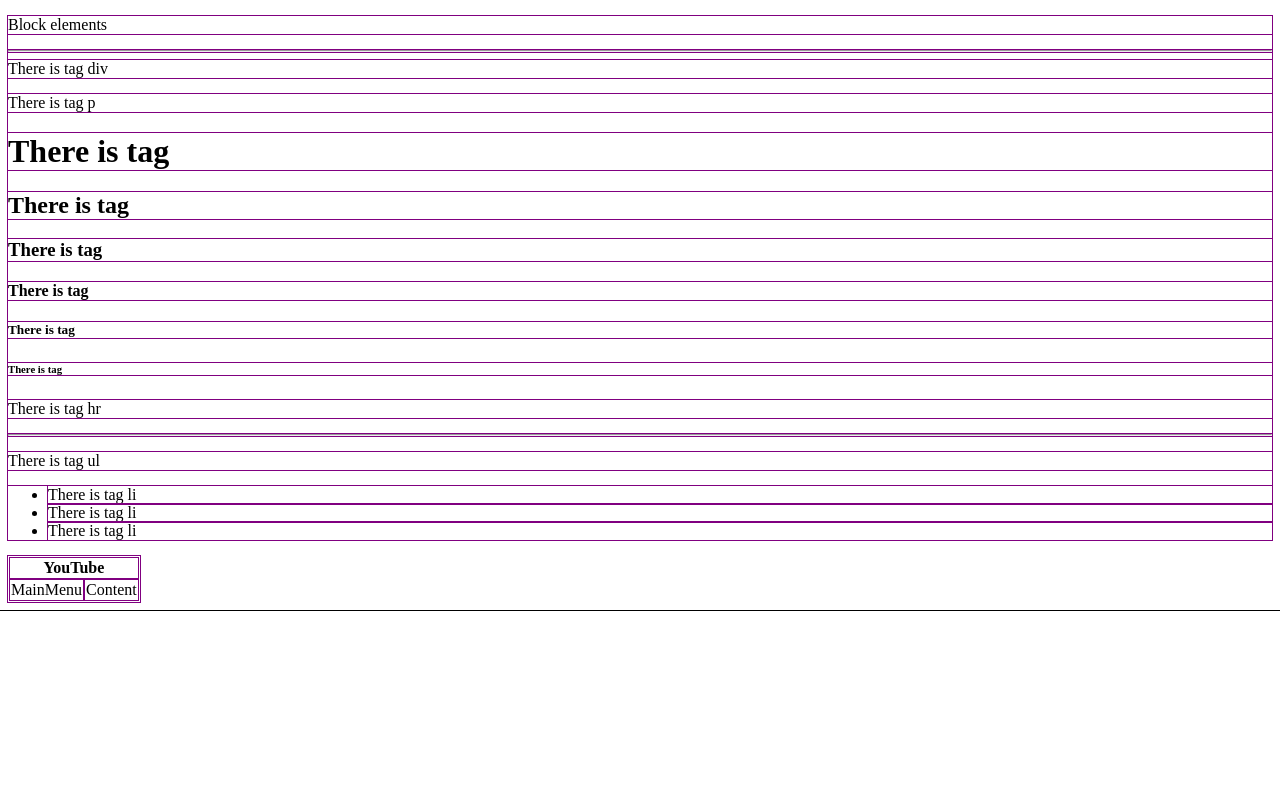
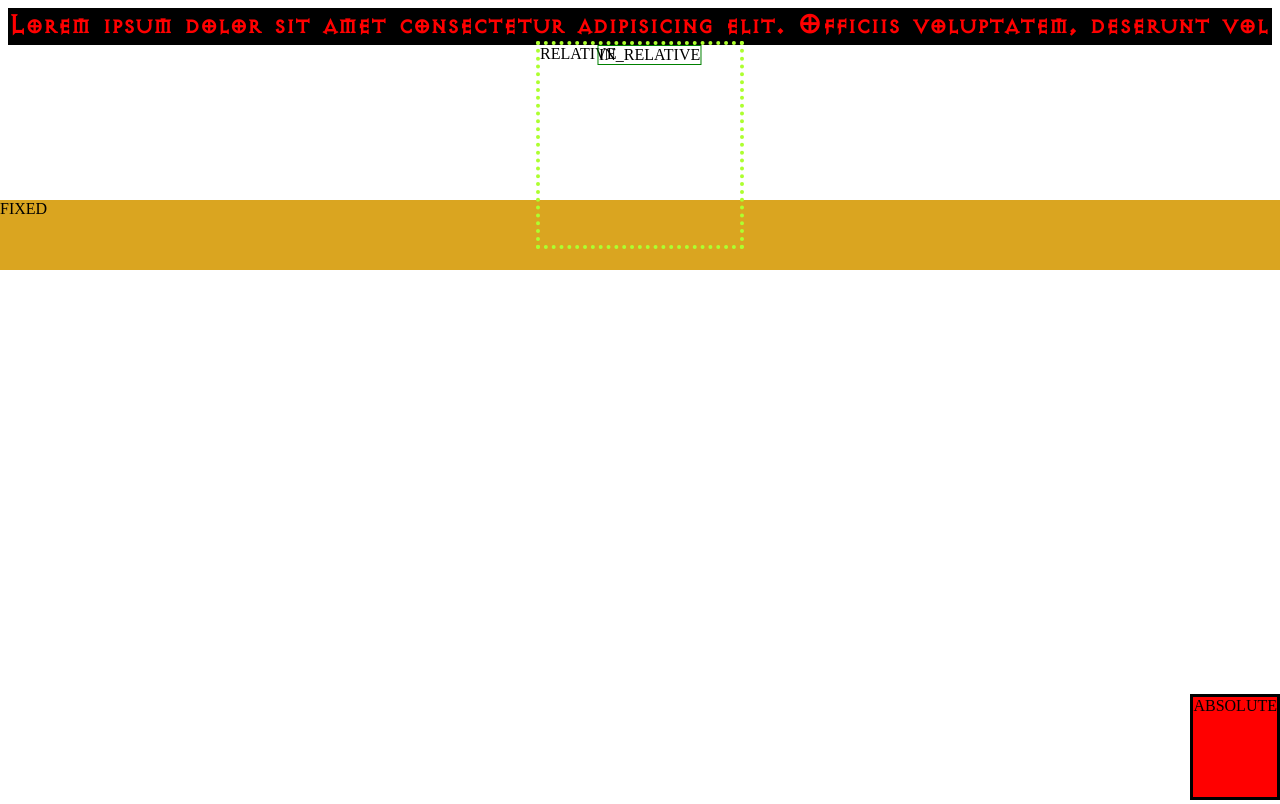
Before and after one commit to Ksaltotun/HelloWorld, a website: page Project/src/index.html in a window 1280 px wide. Shown: the top 804 px of the page. Drawn offline with nearby package versions, Linux system fonts and the light colour scheme; files that its build step writes are made by us from their sources.

Commit message:
bullshit

```diff
--- a/Project/src/index.html
+++ b/Project/src/index.html
@@ -8,45 +8,83 @@
     <title>Web page</title>
 </head>
 <body>
-    <div>
-        <div>
-            <p>
-                Block elements
-            </p>
-            <hr>
-            <div>There is tag div</div>
-            <p>There is tag p</p>
-            <h1>There is tag</h1>
-            <h2>There is tag</h2>
-            <h3>There is tag</h3>
-            <h4>There is tag</h4>
-            <h5>There is tag</h5>
-            <h6>There is tag</h6>
-            <p>There is tag hr</p><hr>
-            <p>There is tag ul</p>
-            <ul>
-                <li>There is tag li</li>
-                <li>There is tag li</li>
-                <li>There is tag li</li>
-            </ul>
+    <div class="font-example">
+        Lorem ipsum dolor sit amet consectetur adipisicing elit. Officiis voluptatem, deserunt vol
+    </div>
+    <div class="test">
+        FIXED
+    </div>
+<div class="test1">
+    ABSOLUTE
+</div>
 
-
-        </div>
-
-
-
-
+<div class="test2">
+    RELATIVE
+    <div class="test2_1">
+        IN_RELATIVE
     </div>
-    <table >
-        <tr>
-            <th colspan="2">
-                YouTube
-            </th>
-        </tr>
-        <td>MainMenu</td>
-        <td >Content</td>
-    </table>
-
+</div>
+    <br>
+    <br>
+    <br>
+    <br>
+    <br>
+    <br>
+    <br>
+    <br>
+    <br>
+    <br>
+    <br>
+    <br>
+    <br>
+    <br>
+    <br>
+    <br>
+    <br>
+    <br>
+    <br>
+    <br>
+    <br>
+    <br>
+    <br>
+    <br>
+    <br>
+    <br>
+    <br>
+    <br>
+    <br>
+    <br>
+    <br>
+    <br>
+    <br>
+    <br>
+    <br>
+    <br>
+    <br>
+    <br>
+    <br>
+    <br>
+    <br>
+    <br>
+    <br>
+    <br>
+    <br>
+    <br>
+    <br>
+    <br>
+    <br>
+    <br>
+    <br>
+    <br>
+    <br>
+    <br>
+    <br>
+    <br>
+    <br>
+    <br>
+    <br>
+    <br>
+    <span>TTTTTTTTTT</span>
 
 </body>
 </html>
--- /dev/null
+++ b/Project/src/style/common-style.less
@@ -0,0 +1,49 @@
+.font-example{
+    font-family: new_font;
+    color: red;
+    font-size: 30px;
+    font-weight: bold;
+    background-color: black;
+}
+@font-face{
+    font-family: new_font;
+    src: url(/fonts/14611.otf);
+}
+.test{
+    position: fixed;
+    height: 70px;
+    width: 100%;
+    top: 200px;
+    left: 0;
+    background-color: goldenrod;
+
+}
+.test1{
+    position: absolute;
+    bottom: 0;
+    right: 0;
+    height: 100px;
+    background: color(red);
+    border: 3px solid black;
+
+}
+.test2 {
+    position: relative;
+    width: 200px;
+    height: 200px;
+    outline: 4px dotted greenyellow;
+    margin: 0 auto;
+}
+
+.test2_1{
+    display: inline-block;
+    position: relative;
+    left: -50%;
+    vertical-align: middle;
+    margin: 0 auto;
+
+    transform: translate(75%);
+    border: 1px solid green;
+
+
+}
```
Also changed, not shown: Project/distr/index.html (+75 -37 lines), Project/distr/css/common-style.css, Project/src/fonts/14611.otf (added).
